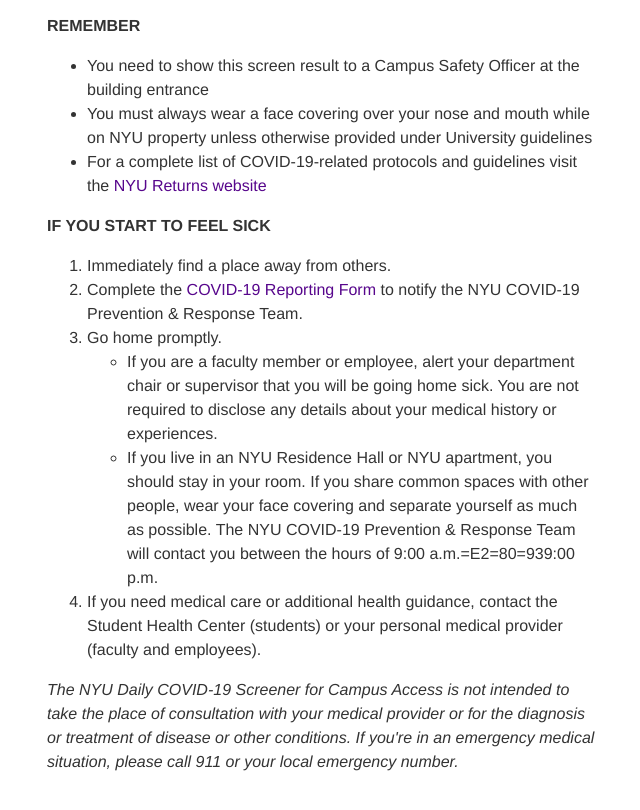
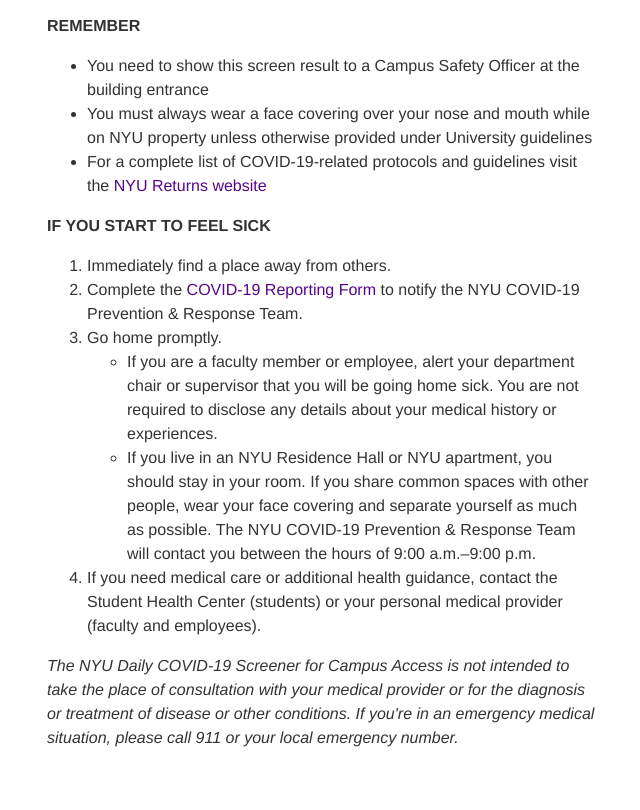
Before and after one commit to andrebhu/legitdailyscreener, a Flask app: template templates/screener.html in a window 1280 px wide. Shown: the part 314-1124 px from the top of the page, without its empty margins (318-958 px from the left). After the commit the page ends 1061 px from the top, so only its background shows below. Run offline with Flask 2, Linux system fonts and the light colour scheme; the template is opened without the code that fills it, so the values that code supplies are empty.

Commit message:
Remove extra chars

```diff
--- a/templates/screener.html
+++ b/templates/screener.html
@@ -80,7 +80,7 @@
         <li>Go home promptly.
         <ul>
         <li>If you are a faculty member or employee, alert your department chair or supervisor that you will be going home sick. You are not required to disclose any details about your medical history or experiences.</li>
-        <li>If you live in an NYU Residence Hall or NYU apartment, you should stay in your room. If you share common spaces with other people, wear your face covering and separate yourself as much as possible. The NYU COVID-19 Prevention &amp; Response Team will contact you between the hours of 9:00 a.m.=E2=80=939:00 p.m.</li>
+        <li>If you live in an NYU Residence Hall or NYU apartment, you should stay in your room. If you share common spaces with other people, wear your face covering and separate yourself as much as possible. The NYU COVID-19 Prevention &amp; Response Team will contact you between the hours of 9:00 a.m.–9:00 p.m.</li>
         </ul>
         </li>
         <li>If you need medical care or additional health guidance, contact the Student Health Center (students) or your personal medical provider (faculty and employees).</li>
```
